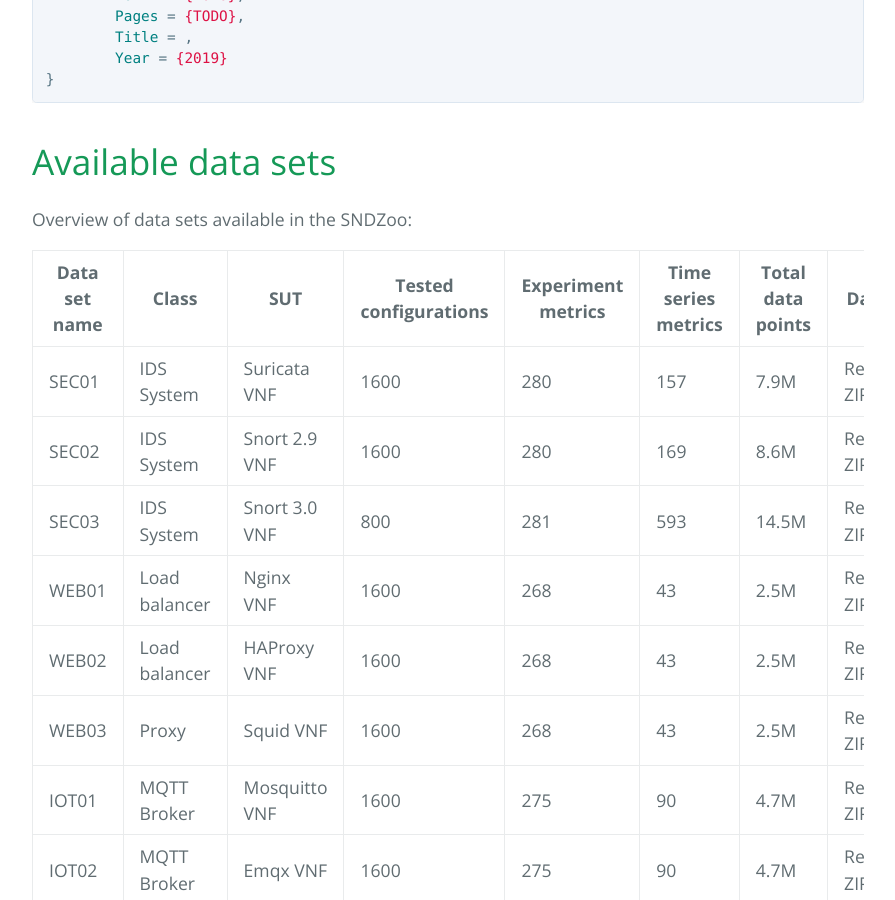
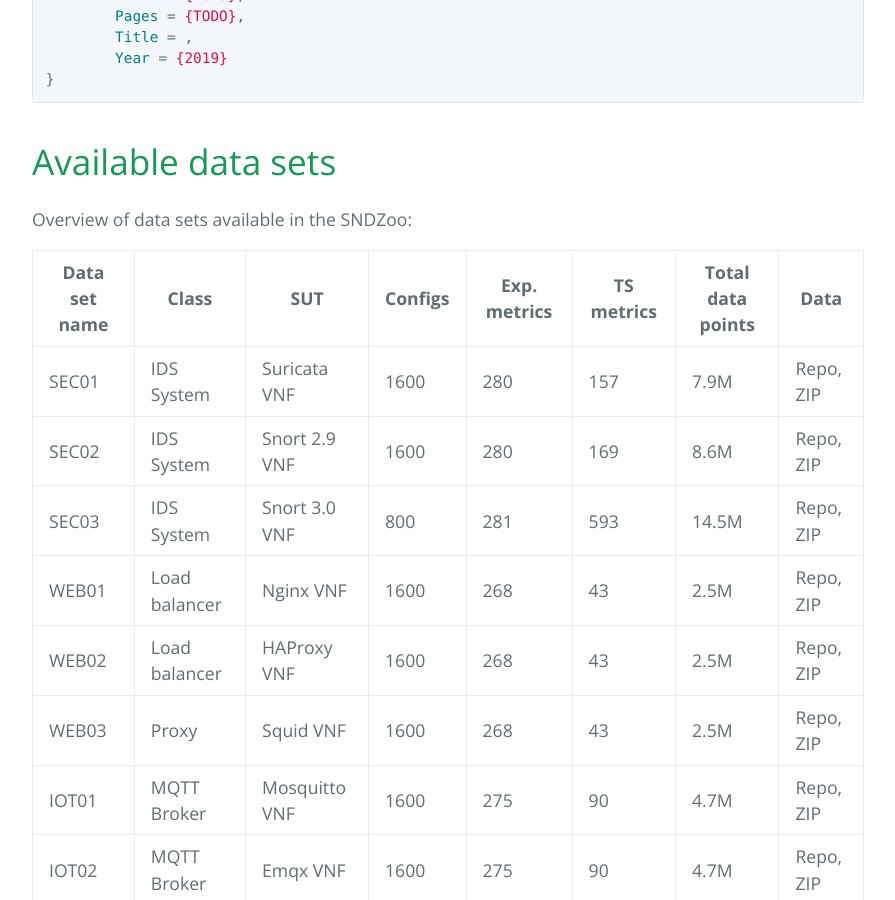
Before and after one commit to sndzoo/sndzoo.github.io, a Jekyll site: the page built from index.md, in a window 1280 px wide and 900 px high, scrolled down 1189 px. Shown: the whole window, without its empty margins (192-1087 px from the left). Built offline with Jekyll 4.4.1, drawn with Linux system fonts in a browser that asks for light colours.

Commit message:
update
Signed-off-by: peusterm <manuel.peuster@uni-paderborn.de>

```diff
--- a/index.md
+++ b/index.md
@@ -39,7 +39,7 @@ To cite this work or one of the data sets, please use:
 
 Overview of data sets available in the SNDZoo:
 
-| Data set name | Class | SUT | Tested configurations | Experiment metrics | Time series metrics | Total data points | Data |
+| Data set name | Class | SUT | Configs | Exp. metrics | TS metrics | Total data points | Data |
 |---------------|---------------|---------------|-----------------------|--------------------|---------------------|-------------------|-----------|
 | SEC01 | IDS System | Suricata VNF | 1600 | 280 | 157 | 7.9M | Repo, ZIP |
 | SEC02 | IDS System | Snort 2.9 VNF | 1600 | 280 | 169 | 8.6M | Repo, ZIP |
```
